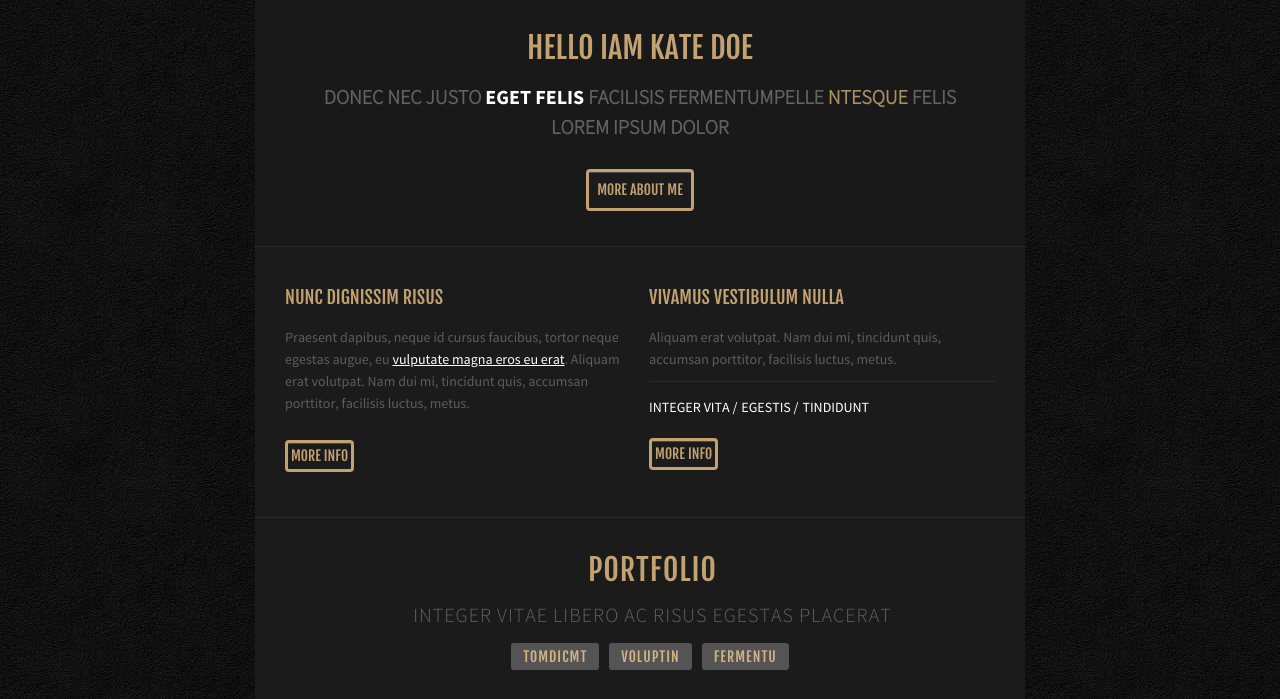
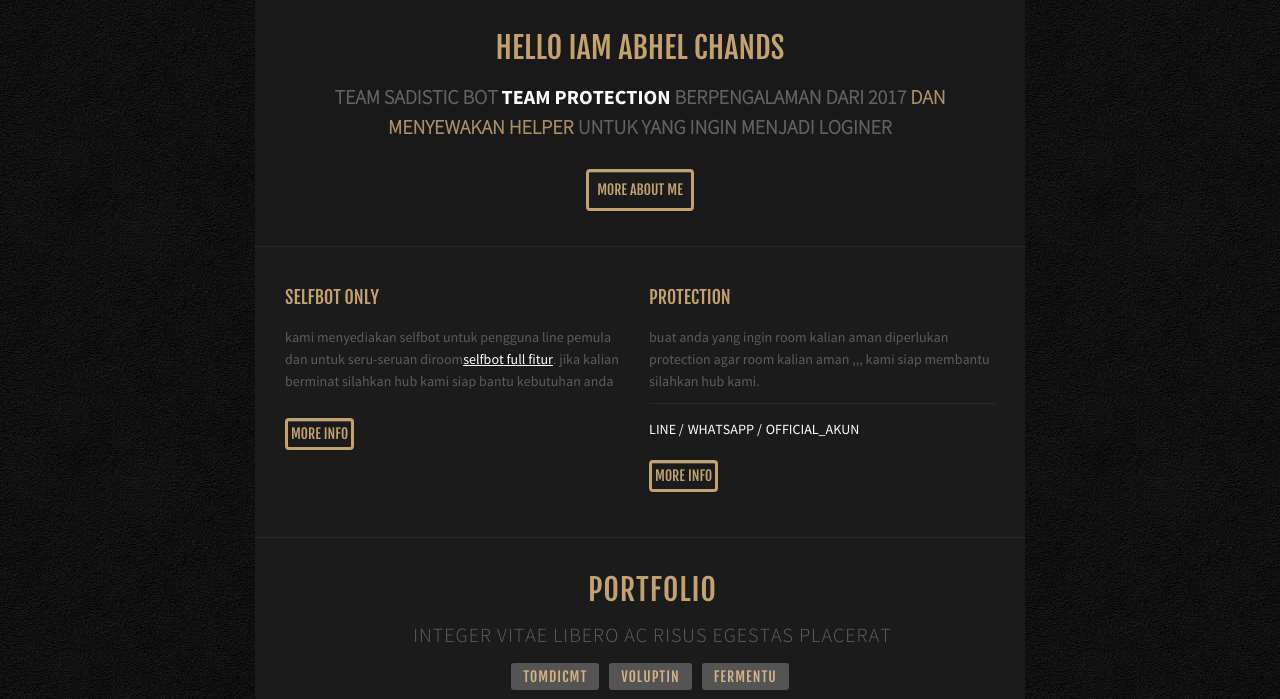
Before and after one commit to sadisticbot/abhelstore.github.io, a plain HTML site: page index.html in a window 1280 px wide. Shown: the part 557-1256 px from the top of the page. Drawn offline with Linux system fonts and the light colour scheme.

Commit message:
Update index.html

```diff
--- a/index.html
+++ b/index.html
@@ -33,7 +33,7 @@
                     <div class="span8 offset2">
                         <div class="site-header">
                             <div class="logo">
-                                <h1>your name</h1>
+                                <h1>ABHELSTORE</h1>
                             </div>
                             <div class="menu">
                                 <div class="navbar">
@@ -77,9 +77,9 @@
                                         <div class="carousel-caption">
                                           <div class="social-icons">
                                             <ul>
-                                                <li><a href="#"><i class="fw-icon-facebook icon"></i></a></li>
-                                                <li><a href="#"><i class="fw-icon-twitter icon"></i></a></li>
-                                                <li><a href="#"><i class="fw-icon-linkedin icon"></i></a></li>
+                                                <li><a href="https://www.flaticon.com/free-icon/facebook_733547"><i class="fw-icon-facebook icon"></i></a></li>
+                                                <li><a href="https://www.flaticon.com/free-icon/twitter_3256013"><i class="fw-icon-twitter icon"></i></a></li>
+                                                <li><a href="https://www.flaticon.com/free-icon/linkedin_3536505"><i class="fw-icon-linkedin icon"></i></a></li>
                                             </ul>
                                         </div>
                                         </div>
@@ -91,9 +91,9 @@
                         <div class="featured-heading">
                             <div class="row-fluid">
                                 <div class="span10 offset1">
-                                    <h1>Hello Iam kate Doe</h1>
-                                    <h2>Donec nec justo <strong>eget felis</strong> facilisis fermentumpelle <span>ntesque</span> felis lorem ipsum dolor</h2>
-                                    <a href="#" class="btn">more about me</a>
+                                    <h1>Hello Iam Abhel Chands</h1>
+                                    <h2>Team Sadistic Bot <strong>team protection</strong> Berpengalaman Dari 2017 <span>Dan menyewakan helper</span> untuk yang ingin menjadi loginer</h2>
+                                    <a href="https://s.id/Creator_bots2" class="btn">more about me</a>
                                 </div>
                             </div>
                         </div>
@@ -101,21 +101,21 @@
                             <div class="row-fluid">
                                 <div class="span6">
                                     <div class="block">
-                                        <h1>Nunc dignissim risus </h1>
-                                        <p>Praesent dapibus, neque id cursus faucibus, tortor neque egestas augue, eu <span>vulputate magna eros eu erat</span>. Aliquam erat volutpat. Nam dui mi, tincidunt quis, accumsan porttitor, facilisis luctus, metus.</p>
-                                        <a href="#" class="btn">more info</a>
+                                        <h1>SELFBOT ONLY </h1>
+                                        <p> kami menyediakan selfbot untuk pengguna line pemula dan untuk seru-seruan diroom<span>selfbot full fitur</span>. jika kalian berminat silahkan hub kami siap bantu kebutuhan anda</p>
+                                        <a href="https://s.id/Creator_bots2" class="btn">more info</a>
                                     </div>
                                 </div>
                                 <div class="span6">
                                     <div class="block">
-                                        <h1>Vivamus vestibulum nulla </h1>
-                                        <p class="last">Aliquam erat volutpat. Nam dui mi, tincidunt quis, accumsan porttitor, facilisis luctus, metus.</p>
+                                        <h1>PROTECTION </h1>
+                                        <p class="last">buat anda yang ingin room kalian aman diperlukan protection agar room kalian aman ,,, kami siap membantu silahkan hub kami.</p>
                                         <ul class="ruler-top">
-                                            <li><a href="#">Integer vita /</a></li>
-                                            <li><a href="#">Egestis /</a></li>
-                                            <li><a href="#">Tindidunt</a></li>
+                                            <li><a href="https://s.id/Creator_bots2">LINE /</a></li>
+                                            <li><a href="https://s.id/Creator_bots1">WHATSAPP /</a></li>
+                                            <li><a href="https://s.id/Official_Akun">OFFICIAL_AKUN</a></li>
                                         </ul>
-                                        <a href="#" class="btn">more info</a>
+                                        <a href="https://s.id/Creator_bots2" class="btn">more info</a>
                                     </div>
                                 </div>
                             </div>
```
